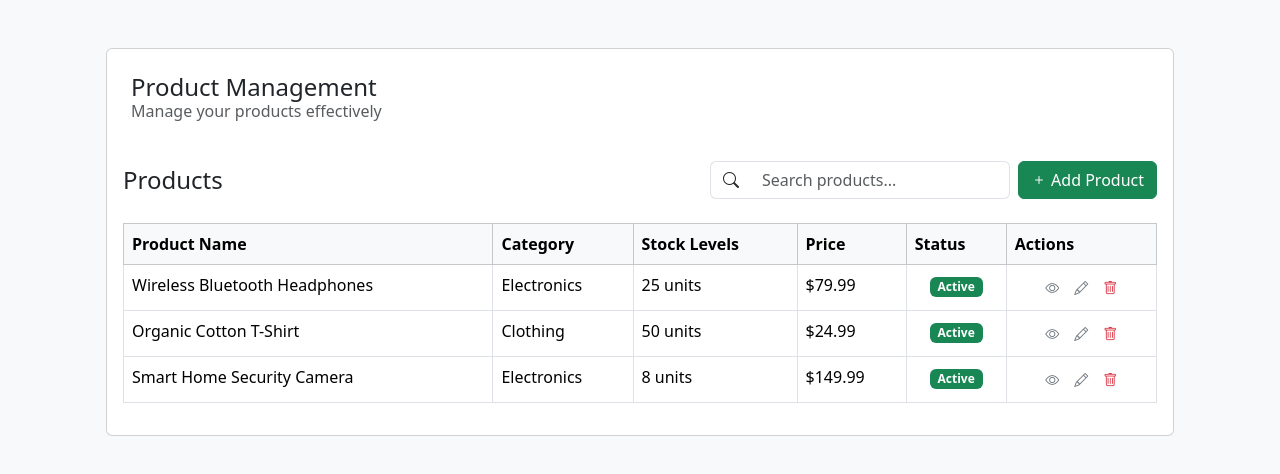
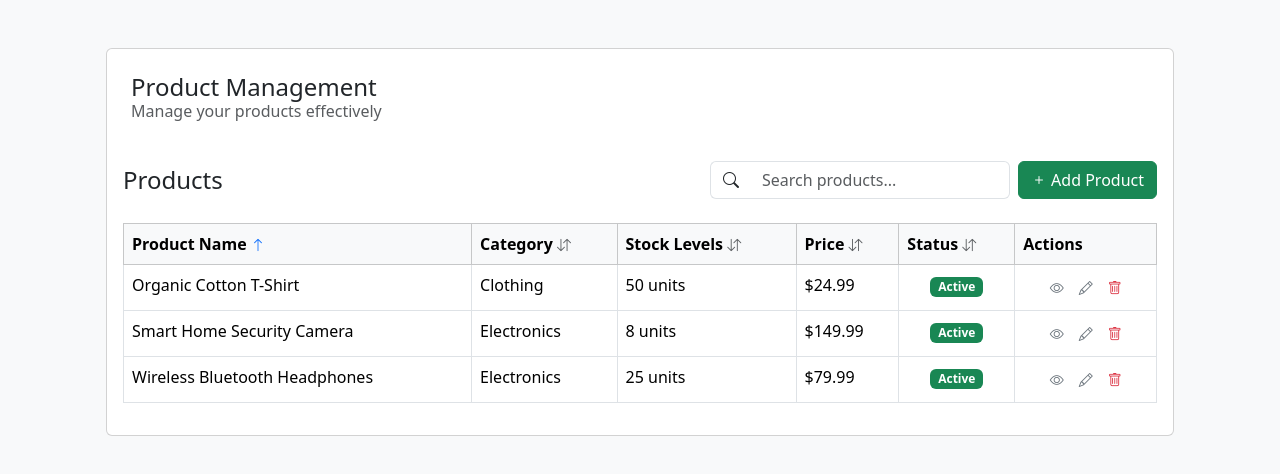
Before and after one commit to nabelhm/vw_front_technical, a React (Vite) app: page / in a window 1280 px wide. Shown: the top 474 px of the page. Built offline with nearby package versions, Linux system fonts and the light colour scheme.

Commit message:
feat: add sorting functionality to product table with context management

```diff
--- a/src/products/components/ProductTable.tsx
+++ b/src/products/components/ProductTable.tsx
@@ -3,18 +3,37 @@ import { ProductsContext } from "../context/ProductsContext";
 import { ProductTableRow } from "./ProductTableRow";
 
 export const ProductTable = () => {
-  const { products } = useContext(ProductsContext);
+  const { products, handleSort, sortField, sortOrder } = useContext(ProductsContext);
+
+  const getSortIcon = (field: string) => {
+    if (sortField !== field) {
+      return <i className="bi bi-arrow-down-up text-muted small"></i>;
+    }
+    return sortOrder === 'asc'
+      ? <i className="bi bi-arrow-up text-primary small"></i>
+      : <i className="bi bi-arrow-down text-primary small"></i>;
+  };
 
   return (
     <div className="table-responsive">
       <table className="table table-bordered table-hover">
         <thead className="table-light">
           <tr>
-            <th scope="col">Product Name</th>
-            <th scope="col">Category</th>
-            <th scope="col">Stock Levels</th>
-            <th scope="col">Price</th>
-            <th scope="col">Status</th>
+            <th scope="col" style={{cursor: 'pointer'}} onClick={() => handleSort('name')}>
+              Product Name {getSortIcon('name')}
+            </th>
+            <th scope="col" style={{cursor: 'pointer'}} onClick={() => handleSort('category')}>
+              Category {getSortIcon('category')}
+            </th>
+            <th scope="col" style={{cursor: 'pointer'}} onClick={() => handleSort('stock')}>
+              Stock Levels {getSortIcon('stock')}
+            </th>
+            <th scope="col" style={{cursor: 'pointer'}} onClick={() => handleSort('price')}>
+              Price {getSortIcon('price')}
+            </th>
+            <th scope="col" style={{cursor: 'pointer'}} onClick={() => handleSort('status')}>
+              Status {getSortIcon('status')}
+            </th>
             <th scope="col">Actions</th>
           </tr>
         </thead>
--- a/src/products/context/ProductsContext.tsx
+++ b/src/products/context/ProductsContext.tsx
@@ -1,9 +1,12 @@
 import { createContext } from 'react'
-import type { Product } from '../types/product.interface';
+import type { Product, SortField, SortOrder } from '../types/product.interface';
 
 interface Props {
   products: Product[];
   searchTerm: string;
+  sortField: SortField;
+  sortOrder: SortOrder;
+  handleSort: (field: SortField) => void;
   setSearchTerm: (term: string) => void;
   handleAddProduct: () => void;
   handleEdit: (id: string) => void;
--- a/src/products/context/ProductsProvider.tsx
+++ b/src/products/context/ProductsProvider.tsx
@@ -3,6 +3,7 @@ import { useFilters } from "../hooks/useFilters";
 import { useProducts } from "../hooks/useProducts";
 import type { Product } from "../types/product.interface";
 import { ProductsContext } from "./ProductsContext";
+import { useSort } from "../hooks/useSort";
 // Mock data
 const productsMock: Product[] = [
   {
@@ -60,11 +61,16 @@ export const ProductsProvider = ({ children }: PropsWithChildren) => {
     setSearchTerm
   } = useFilters(products);
 
+  const { sortedProducts, sortField, sortOrder, handleSort } = useSort(filteredProducts);
+
   return (
     <ProductsContext.Provider
       value={{
-        products: filteredProducts,
+        products: sortedProducts,
         searchTerm,
+        sortField,
+        sortOrder,
+        handleSort,
         setSearchTerm,
         handleAddProduct,
         handleEdit,
--- /dev/null
+++ b/src/products/hooks/useSort.tsx
@@ -0,0 +1,45 @@
+import { useState, useMemo } from "react";
+import type { Product, SortField, SortOrder } from "../types/product.interface";
+
+export const useSort = (products: Product[]) => {
+  const [sortField, setSortField] = useState<SortField>('name');
+  const [sortOrder, setSortOrder] = useState<SortOrder>('asc');
+
+  const sortedProducts = useMemo(() => {
+    return [...products].sort((a, b) => {
+      // eslint-disable-next-line @typescript-eslint/no-explicit-any
+      let aValue: any = a[sortField];
+      // eslint-disable-next-line @typescript-eslint/no-explicit-any
+      let bValue: any = b[sortField];
+
+      if (typeof aValue === 'string') {
+        aValue = aValue.toLowerCase();
+        bValue = bValue.toLowerCase();
+      }
+
+      if (aValue < bValue) {
+        return sortOrder === 'asc' ? -1 : 1;
+      }
+      if (aValue > bValue) {
+        return sortOrder === 'asc' ? 1 : -1;
+      }
+      return 0;
+    });
+  }, [products, sortField, sortOrder]);
+
+  const handleSort = (field: SortField) => {
+    if (field === sortField) {
+      setSortOrder(sortOrder === 'asc' ? 'desc' : 'asc');
+    } else {
+      setSortField(field);
+      setSortOrder('asc');
+    }
+  };
+
+  return {
+    sortedProducts,
+    sortField,
+    sortOrder,
+    handleSort
+  };
+};
--- a/src/products/types/product.interface.tsx
+++ b/src/products/types/product.interface.tsx
@@ -14,3 +14,6 @@ export interface Product {
 export type Category = 'Kitchen' | 'Electronics' | 'Garden' | 'Construction' | 'Sports' | 'Clothing';
 
 export type Status = 'active' | 'inactive';
+
+export type SortField = 'name' | 'category' | 'price' | 'stock' | 'status';
+export type SortOrder = 'asc' | 'desc';
```
